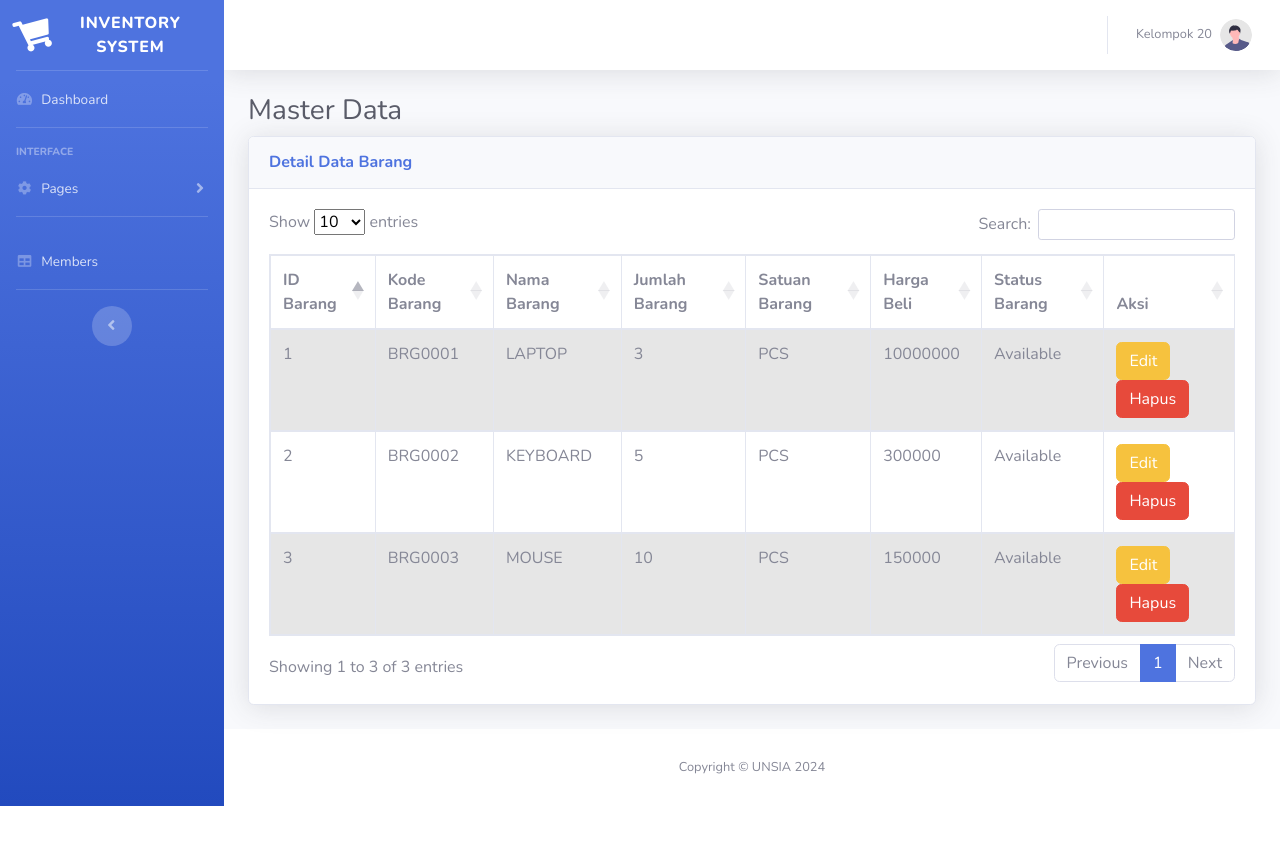
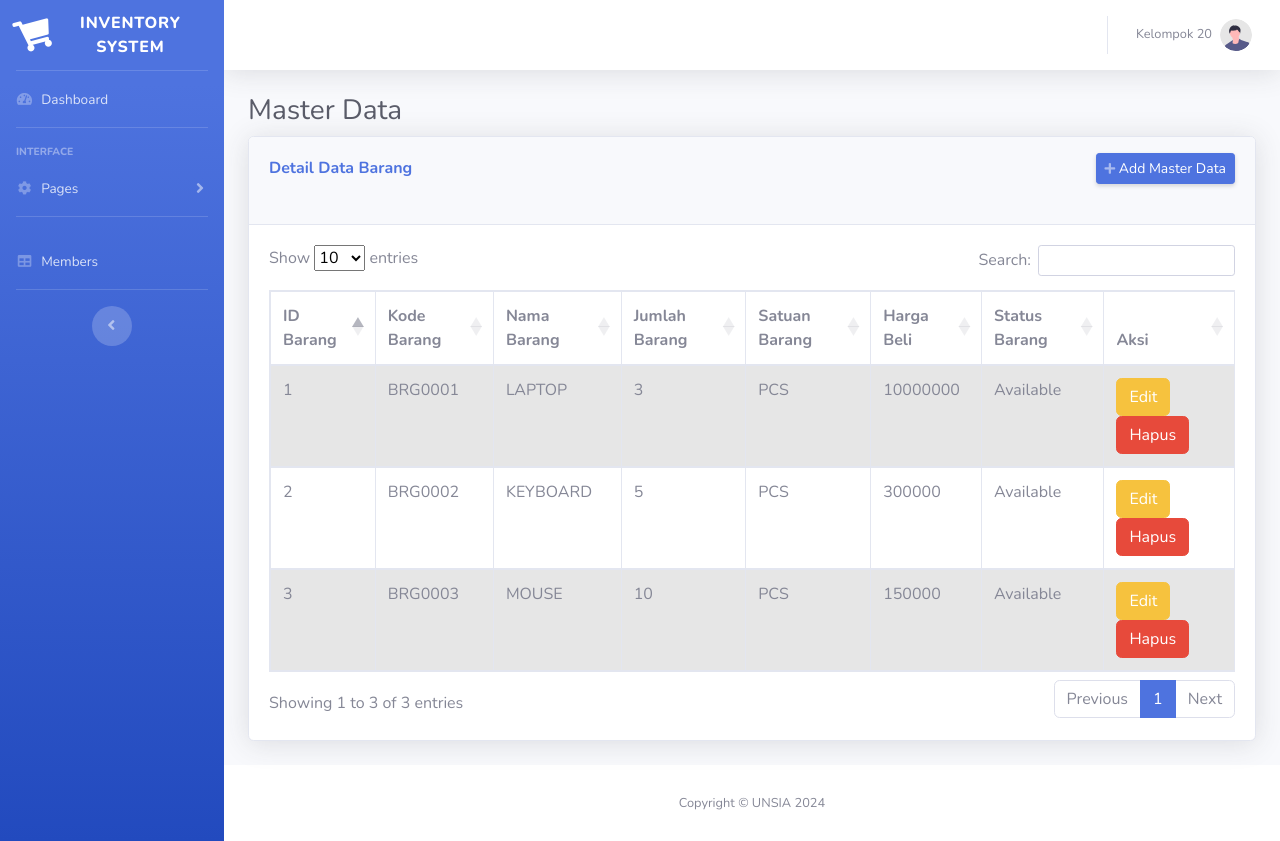
Before and after one commit to mefitria30/inventory_web_pw2_uts, a PHP site: page /inventory-web-uts/index.php?page=master-data in a window 1280 px wide. Before the commit the page ends 806 px from the top, so only its background shows below. Run offline with PHP 8.4, Linux system fonts and the light colour scheme; data comes from the database, SQL or seed files in the repository; some libraries are stand-ins or nearby versions.

Commit message:
icon change

```diff
--- a/pages/master-data.php
+++ b/pages/master-data.php
@@ -13,7 +13,12 @@ $result = $conn->query($sql);
     <!-- DataTales Example -->
     <div class="card shadow mb-4">
         <div class="card-header py-3">
-            <h6 class="m-0 font-weight-bold text-primary">Detail Data Barang</h6>
+            <div class="d-sm-flex align-items-center justify-content-between mb-4">
+                <h6 class="m-0 font-weight-bold text-primary">Detail Data Barang</h6>
+                <a href="<?php echo BASE_URL."index.php?page=master-data-form";?>"
+                    class="d-none d-sm-inline-block btn btn-sm btn-primary shadow-sm"><i
+                        class="fas fa-plus fa-sm text-white-50"></i> Add Master Data</a>
+            </div>
         </div>
         <div class="card-body">
             <table id="example" class="table table-striped table-bordered" style="width:100%">
```
Also changed, not shown: pages/master-data-form.php (+8 -1 lines).
